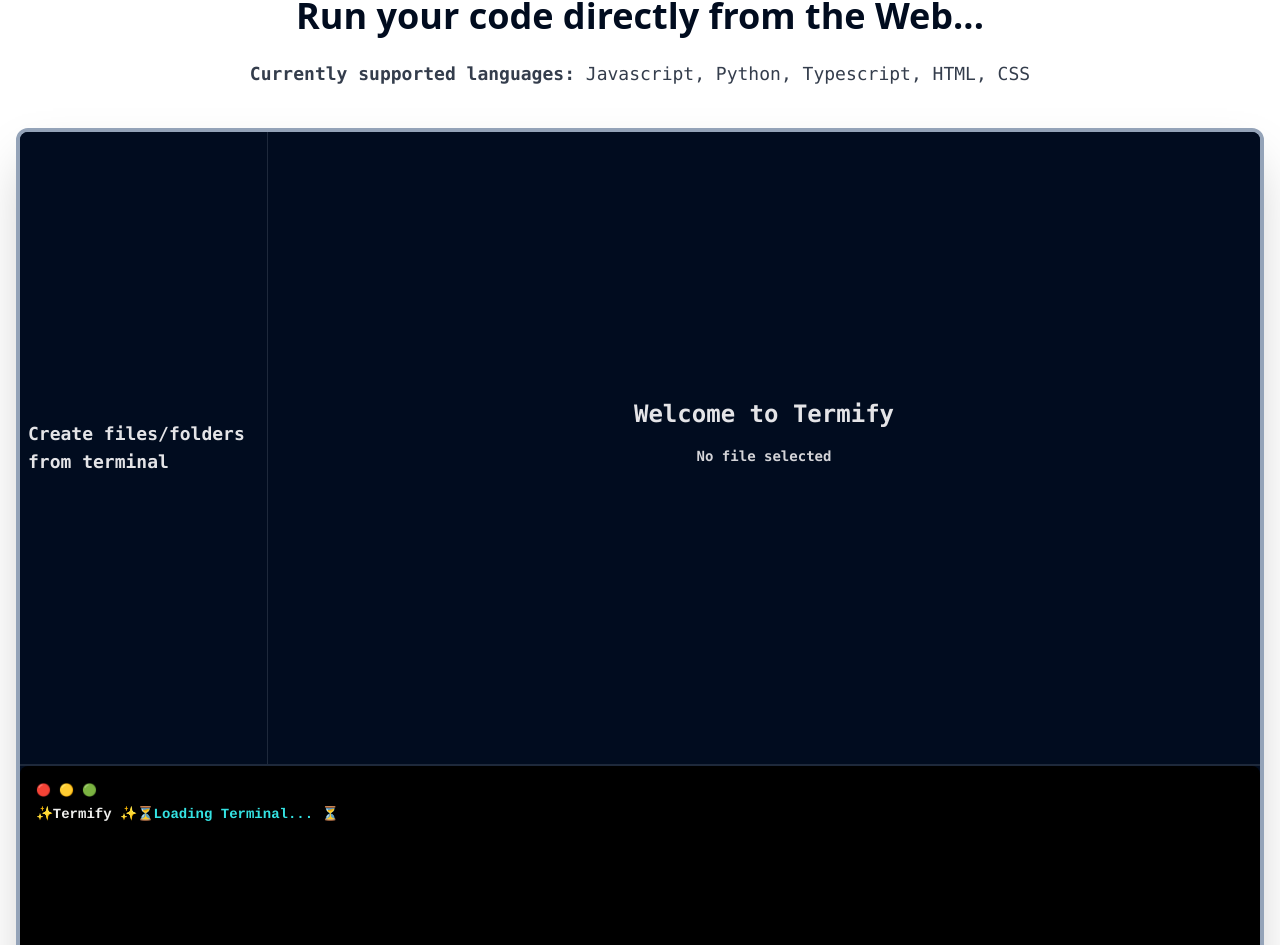
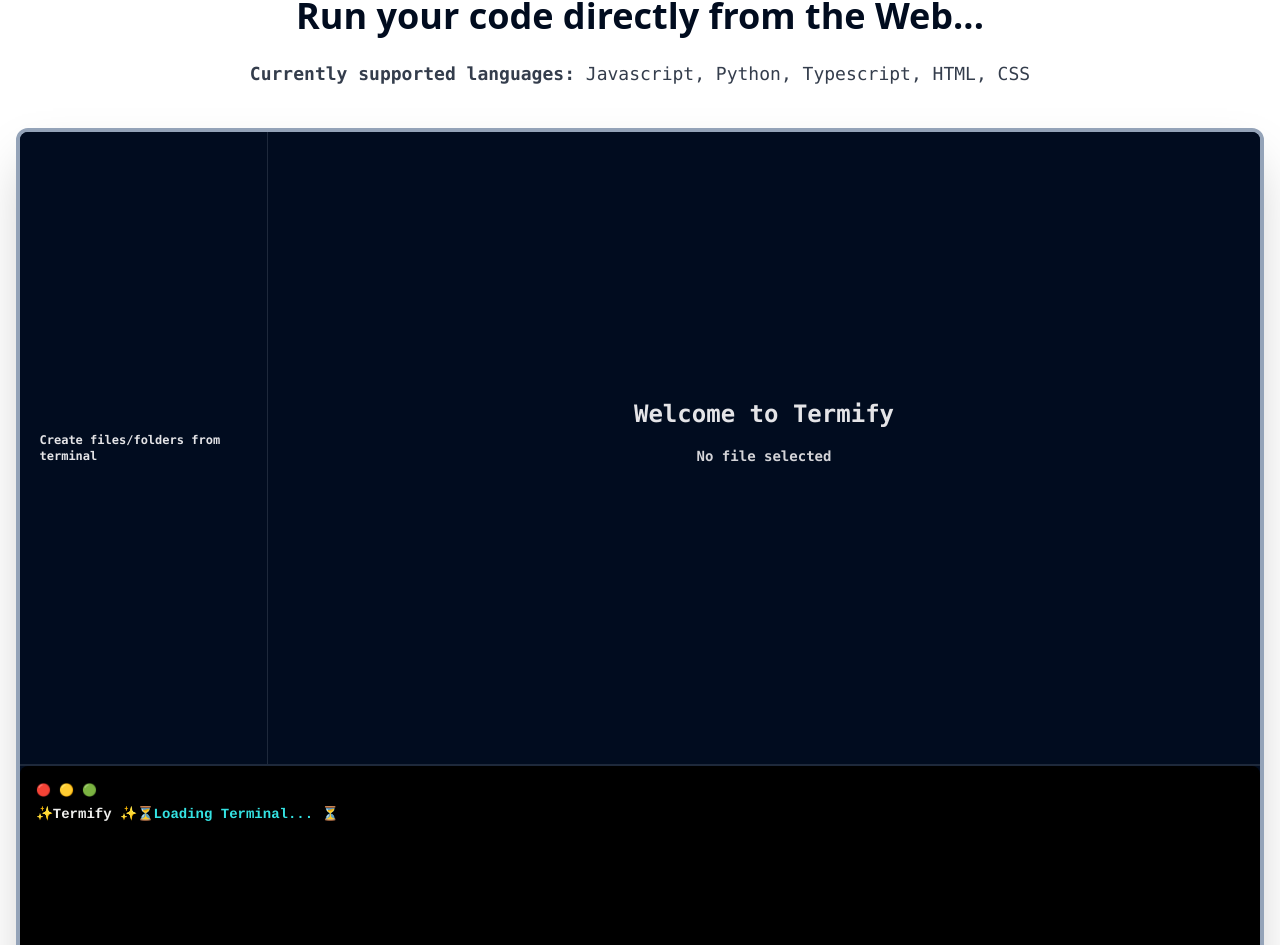
Before and after one commit to IamAyaanSk/termify-frontend, a React (Vite) app: page / in a window 1280 px wide. Shown: the part 924-1869 px from the top of the page. Built offline with nearby package versions, Linux system fonts and the light colour scheme; no server answers.

Commit message:
fix: improved file tree design

```diff
--- a/src/App.tsx
+++ b/src/App.tsx
@@ -43,12 +43,6 @@
 
     socket.on('disconnect', () => {
       console.log('Disconnected from server')
-    })
-
-    socket.on('connect_error', (err) => {
-      console.log(err.message)
-
-      console.log(err)
     })
 
     return () => {
@@ -142,10 +136,10 @@
                   handleNodeClick={handleNodeClick}
                 />
               ) : (
-                <div className="bg-primary flex h-[600px] w-full flex-col items-center justify-center gap-4 text-xl font-bold text-white">
-                  <h2 className="font-mono text-lg font-bold text-zinc-200">
+                <div className="bg-primary mx-auto flex h-[600px] w-full max-w-52 flex-col items-center justify-center gap-4">
+                  <p className="font-mono text-xs font-bold text-zinc-200">
                     Create files/folders from terminal
-                  </h2>
+                  </p>
                 </div>
               )}
             </div>
```
